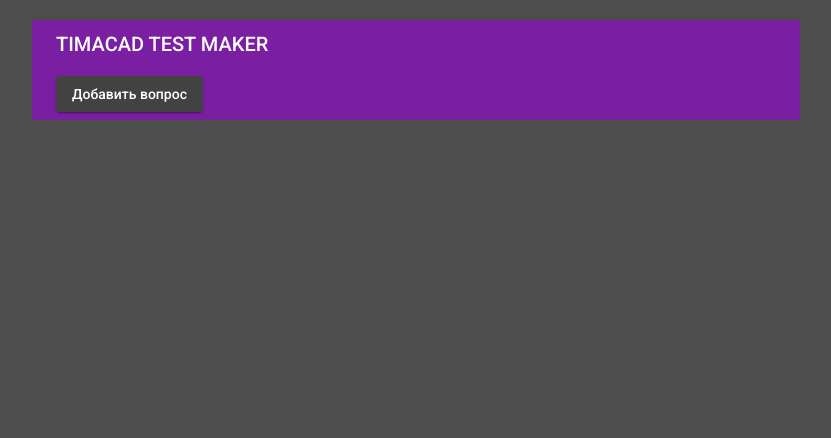
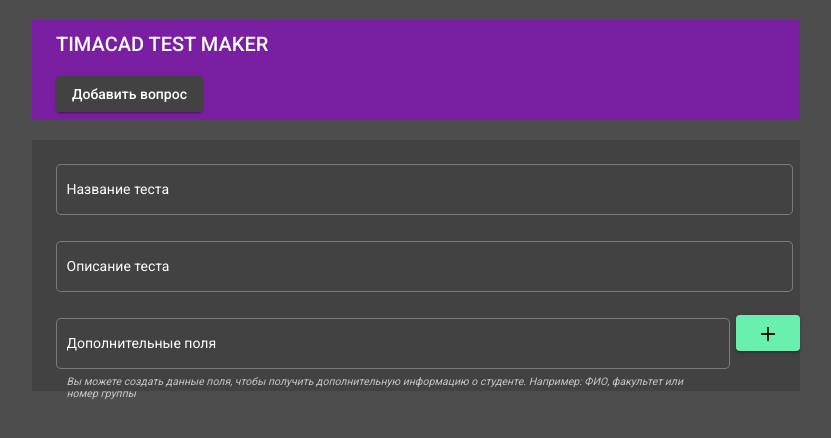
Before and after one commit to foebk/tester-tool, an Angular app in the folder tester-tool-frontend/: page /test-maker-component in a window 1280 px wide. Shown: the top 438 px of the page, without its empty margins (224-1055 px from the left). Built offline with nearby package versions, Linux system fonts and the light colour scheme.

Commit message:
[Frontend / Test maker] Main info of test part beginning

```diff
--- a/tester-tool-frontend/src/app/test-maker/test-maker.component.css
+++ b/tester-tool-frontend/src/app/test-maker/test-maker.component.css
@@ -111,3 +111,46 @@ input::-webkit-outer-spin-button,
 input::-webkit-inner-spin-button {
   -webkit-appearance: none;
 }
+
+.main-info mat-label {
+  color: white;
+}
+
+.main-info mat-form-field {
+  color: white;
+}
+
+.test-namer {
+  width: 96%;
+  margin-left: 24px;
+}
+
+.additional-fields {
+  margin-left: 24px;
+  margin-right: 6px;
+  width: 100%;
+}
+
+.add-field-button {
+  margin-top: 1.3%;
+  margin-bottom: 7.7%;
+}
+
+.main-info {
+  background: #424242;
+}
+
+.add-icon {
+}
+
+.additional-fields-and-button {
+  display: flex;
+}
+
+.additional-fields-flex-box1 {
+  flex: 7;
+}
+
+.additional-fields-flex-box2 {
+  flex: 1;
+}
--- a/tester-tool-frontend/src/app/test-maker/test-maker.component.html
+++ b/tester-tool-frontend/src/app/test-maker/test-maker.component.html
@@ -7,7 +7,33 @@
         <button mat-raised-button (click)="newQuestion()">Добавить вопрос</button>
       </div>
     </div>
-
+    <br>
+    <div class="main-info">
+      <br>
+      <mat-form-field class="test-namer" appearance="outline">
+        <mat-label>Название теста</mat-label>
+        <input matInput>
+      </mat-form-field>
+      <mat-form-field class="test-namer" appearance="outline">
+        <mat-label>Описание теста</mat-label>
+        <input matInput>
+      </mat-form-field>
+      <div class="additional-fields-and-button">
+        <div class="additional-fields-flex-box1"></div>
+        <mat-form-field class="additional-fields" appearance="outline">
+          <mat-label>Дополнительные поля</mat-label>
+          <input matInput>
+          <mat-hint><i>Вы можете создать данные поля, чтобы получить дополнительную информацию о студенте. Например:
+            ФИО, факультет или номер группы</i></mat-hint>
+        </mat-form-field>
+        <div class="additional-fields-flex-box2">
+          <button class="add-field-button" mat-raised-button color="accent">
+            <mat-icon class="add-icon">add</mat-icon>
+          </button>
+        </div>
+      </div>
+    </div>
+    <br>
     <div class="questionMaker" *ngFor="let question of questions">
       <div class="question-namer">Вопрос №{{questions.indexOf(question) + 1}}</div>
       <mat-horizontal-stepper labelPosition="bottom" linear>
```
